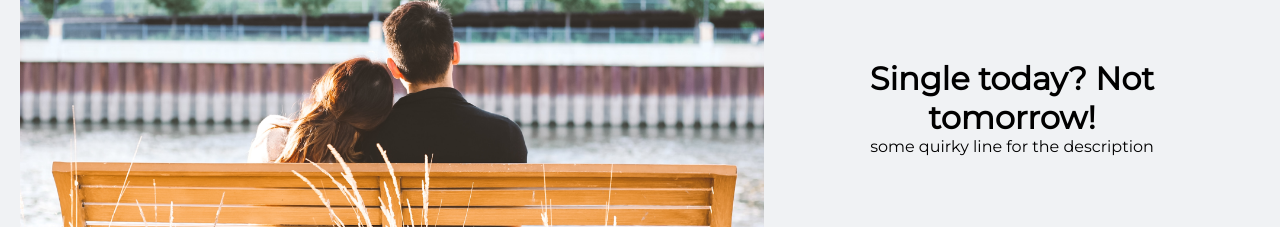
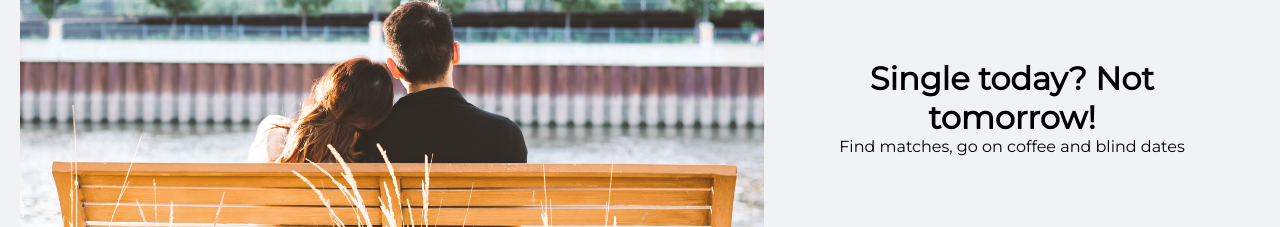
Before and after one commit to infomediadesign/sad-02-2022-project-v5, a React (Create React App) app in the folder frontend/: page / in a window 1280 px wide. Shown: the part 960-1187 px from the top of the page. Built offline with nearby package versions, Linux system fonts and the light colour scheme; a web font is replaced by a local one.

Commit message:
landing page tested and fixed

```diff
--- a/frontend/src/components/Landing/Landing.js
+++ b/frontend/src/components/Landing/Landing.js
@@ -23,7 +23,7 @@ function home() {
         imageSrc={travel_02}
         title={"Single today? Not tomorrow! "}
         subtitle={
-          "some quirky line for the description"
+          "Find matches, go on coffee and blind dates"
         }
       />
       <Slider
```
